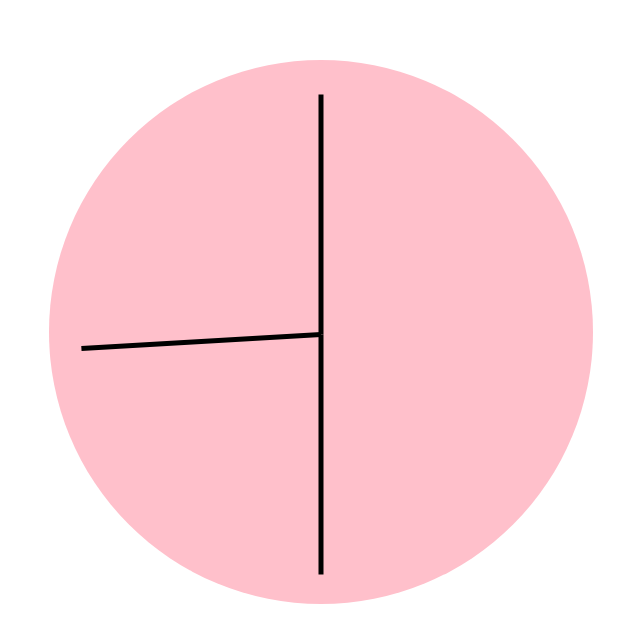
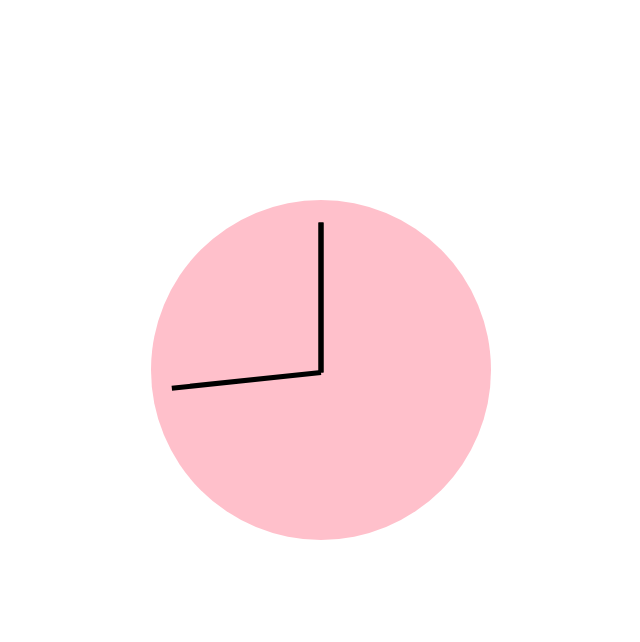
Before and after one commit to toyindawudu/Wes-Bos-JavaScript30, a plain HTML site: page 02 - CSS + JS Clock/index.html in a window 1280 px wide. Shown: the part 158-800 px from the top of the page, without its empty margins (319-959 px from the left). Drawn offline with Linux system fonts and the light colour scheme.

Commit message:
Working through project 2

```diff
--- a/02 - CSS + JS Clock/clock.js
+++ b/02 - CSS + JS Clock/clock.js
@@ -1,25 +1,28 @@
 // DOM Manipulation
 const secondHand = document.querySelector('.second-hand');
-const minHand = document.querySelector('.min-hand');
+const minsHand = document.querySelector('.min-hand');
 const hourHand = document.querySelector('.hour-hand');
 
 // Functions
 
 function setDate(){
   const now = new Date();
+
   const seconds = now.getSeconds();
   const secondDegrees = ((seconds/60) * 360) + 90;
   secondHand.style.transform = `rotate(${secondDegrees}deg)`;
 
+
   const mins = now.getMinutes();
   const minsDegrees = ((mins/60) * 360) + 90;
-  minHand.style.transform = `rotate(${minsDegrees}deg)`;
+  minsHand.style.transform = `rotate(${minsDegrees})deg`;
 
   const hour = now.getHours();
-  const hourDegrees = ((mins/12)* 360) + 90;
-  hourHand.style.transform = `rotate)${hourDegrees}deg`;
+  const hourDegrees = ((hour/12) * 360) + 90;
+  hourHand.style.transform = `rotate(${hourDegrees}) deg`;
 
-  console.log(minsDegrees);
+  // console.log(minsDegrees);
 
 }
+
 setInterval(setDate, 1000);
--- a/02 - CSS + JS Clock/index.html
+++ b/02 - CSS + JS Clock/index.html
@@ -7,13 +7,11 @@
   <title>Clock</title>
 </head>
 <body>
-  <div class="container">
-    <div class="clock">
-      <div class="clock-face">
-        <div class="hand hour-hand"></div>
-        <div class="hand min-hand"></div>
-        <div class="hand second-hand"></div>
-      </div>
+  <div class="clock">
+    <div class="clock-face">
+      <div class="hand hour-hand"></div>
+      <div class="hand min-hand"></div>
+      <div class="hand second-hand"></div>
     </div>
   </div>
   <script src="./clock.js"></script>
--- a/02 - CSS + JS Clock/style.css
+++ b/02 - CSS + JS Clock/style.css
@@ -1,19 +1,17 @@
 html {
   text-align: center;
+  font-size:10px;
 }
 
 body {
   font-size: 2rem;
-  height: 30rem;
-  border: 20px solid white;
   display: flex;
+  flex: 1;
+  min-height: 100vh;
+  /* height: 30rem; */
+  /* border: 20px solid white; */
+  /* display: flex; */
   align-items: center;;
-}
-
-.container {
-  background:white;
-  height: 100vh;
-  width: 100vw;
 }
 
 .clock {
@@ -40,6 +38,6 @@ body {
   top:50%;
   transform-origin: 100%;
   transform: rotate(90deg);
-  transition: all .5s;
+  transition: all .05s;
   transition-timing-function: cubic-bezier(0.1, 2.7,0.58,1);
 }
```
